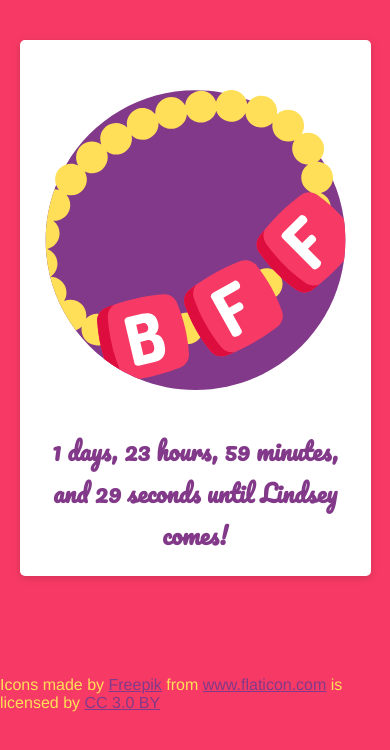
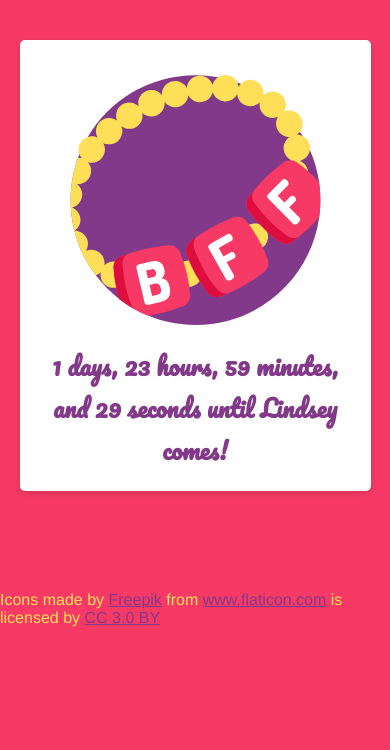
Before and after one commit to turingschool-projects/countdown-timer-js, a plain HTML site: page index.html in a window 390 px wide. Drawn offline with nearby package versions, Linux system fonts and the light colour scheme.

Commit message:
Add MQ for size of icon

```diff
--- a/styles.css
+++ b/styles.css
@@ -47,3 +47,11 @@ a {
     width: 90%;
   }
 }
+
+@media screen and (max-width: 700px) {
+  .bff-icon {
+    height: 250px;
+    margin-top: 15px;
+    margin-bottom: 20px;
+  }
+}
```
